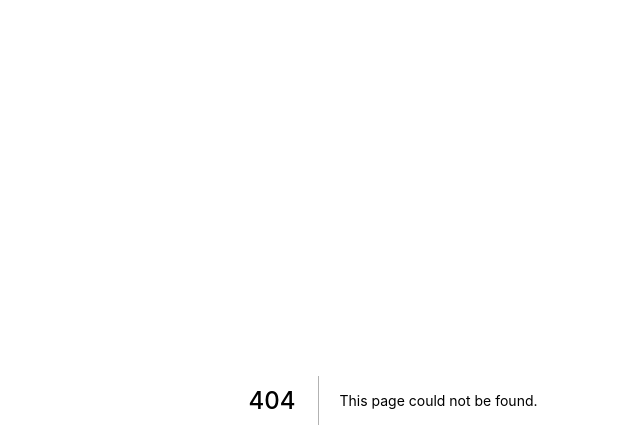
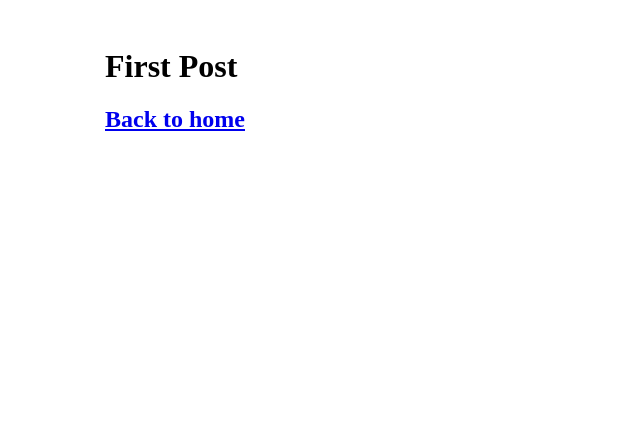
Before and after one commit to Sebastians349/nextjs-blog, a Next.js app: page /posts/first-post in a window 1280 px wide. Before the commit this address had no page. Shown: the top 448 px of the page, without its empty margins (247-887 px from the left). Built offline with nearby package versions, Linux system fonts and the light colour scheme.

Commit message:
<css> global styles

```diff
--- /dev/null
+++ b/components/layout.js
@@ -0,0 +1,5 @@
+import styles from './layout.module.css';
+
+export default function Layout({ children }) {
+  return <div className={styles.container}>{children}</div>;
+}
--- /dev/null
+++ b/components/layout.module.css
@@ -0,0 +1,5 @@
+.container {
+  max-width: 36rem;
+  padding: 0 1rem;
+  margin: 3rem auto 6rem;
+}
--- /dev/null
+++ b/pages/_app.js
@@ -0,0 +1,3 @@
+export default function App({ Component, pageProps }) {
+  return <Component {...pageProps} />;
+}
--- /dev/null
+++ b/pages/posts/first-post.js
@@ -0,0 +1,18 @@
+import Link from 'next/link';
+import Head from 'next/head';
+import Layout from '../../components/layout';
+export default function FirstPost() {
+  return (
+    <Layout>
+      <Head>
+        <title>First Post</title>
+      </Head>
+      <h1>First Post</h1>
+      <h2>
+        <Link href="/">
+          <a>Back to home</a>
+        </Link>
+      </h2>
+    </Layout>
+  );
+}
```
Also changed, not shown: pages/index.js (+8 -5 lines), public/images/profile.jpg (added).
